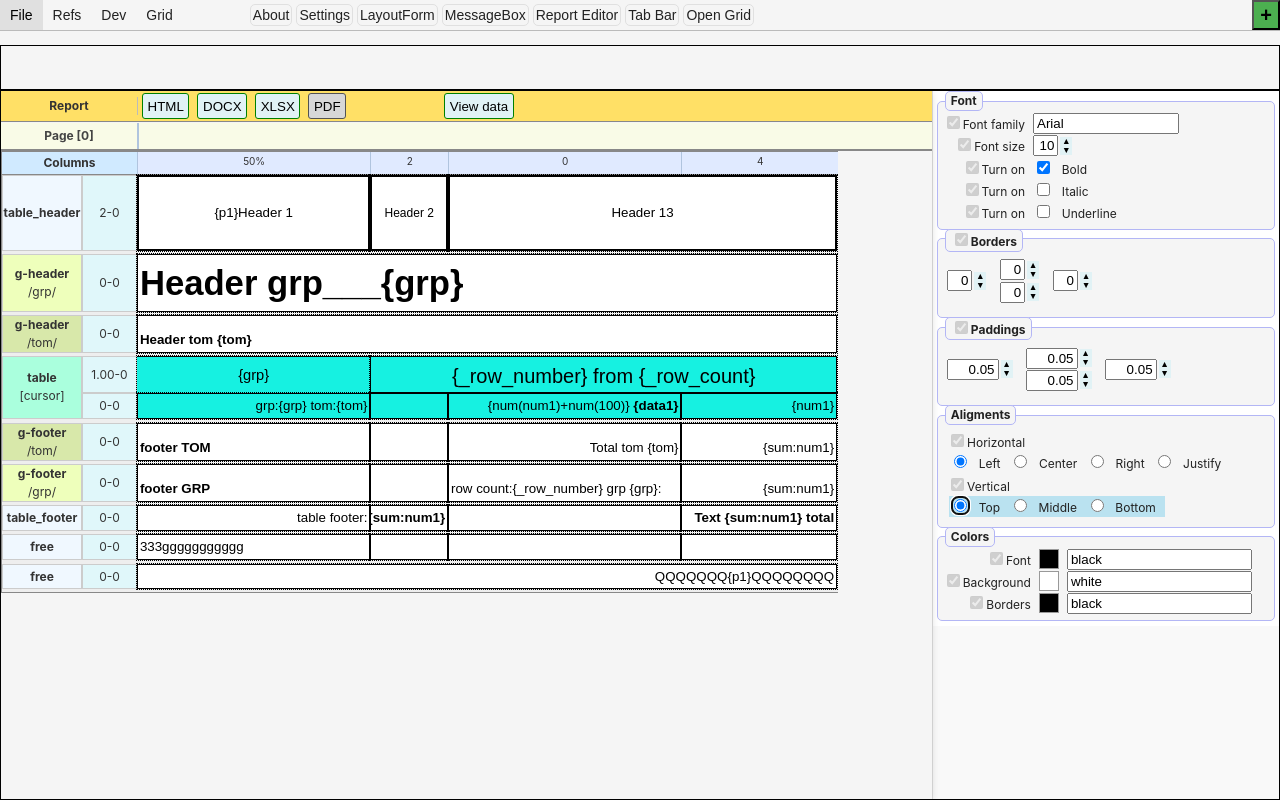
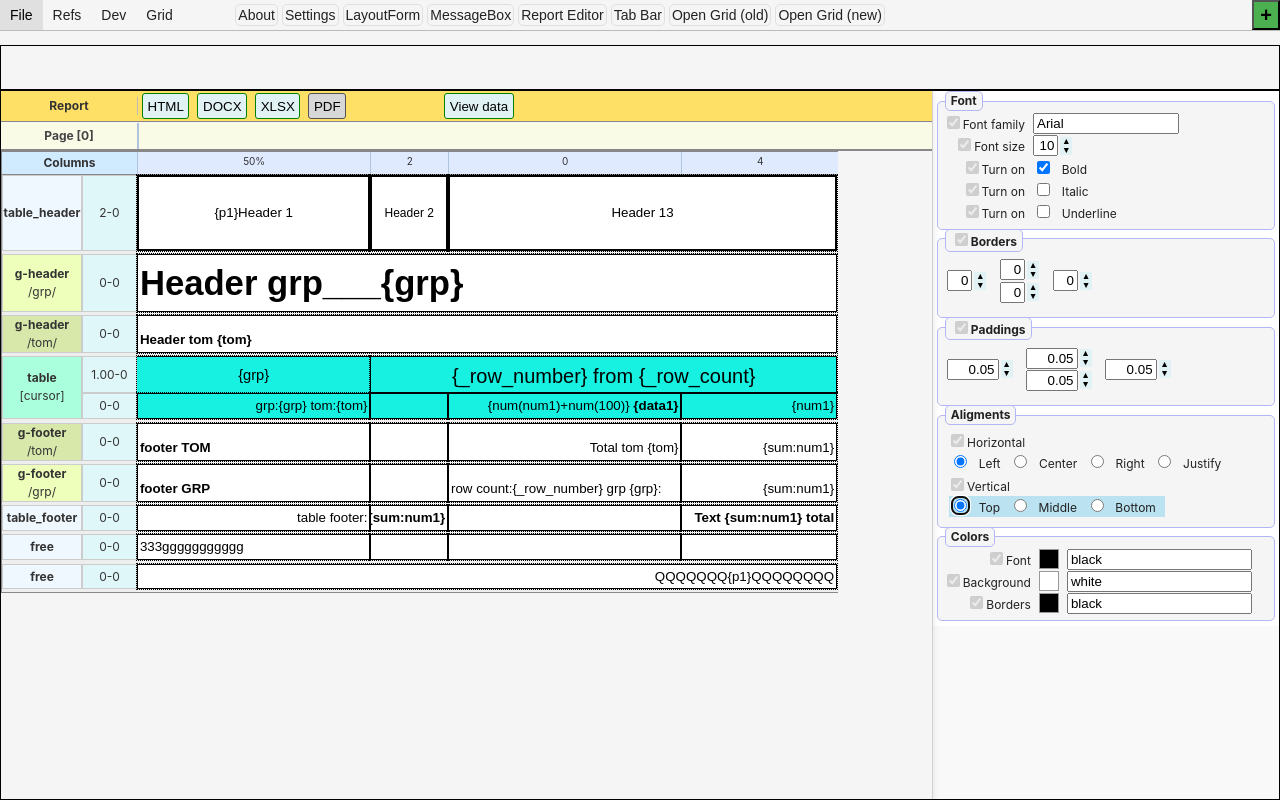
Before and after one commit to AndreiPuchko/q2web, a React (Vite) app: page / in a window 1280 px wide. Built offline with nearby package versions, Linux system fonts and the light colour scheme.

Commit message:
test app

```diff
--- a/src/q2app/q2app.ts
+++ b/src/q2app/q2app.ts
@@ -121,7 +121,7 @@ q2forms.push(messageBox1);
 q2forms.push(messageBox2);
 
 const data_set = get_data_sets_json()["cursor"];
-const dataGrid = new Q2Form("Grid|Open Grid", "DataGrid", "", { menutoolbar: true, data: data_set })
+const dataGrid = new Q2Form("Grid|Open Grid (old)", "DataGrid", "", { menutoolbar: true, data: data_set })
 
 dataGrid.add_control("data1", "Text data")
 dataGrid.add_control("num1", "Num data")
@@ -129,3 +129,8 @@ dataGrid.add_control("grp", "Group data 1")
 dataGrid.add_control("tom", "Group data 2")
 
 q2forms.push(dataGrid);
+
+
+const dataGrid2 = new Q2Form("Grid|Open Grid (new)", "DataGrid2", "", { menutoolbar: true })
+dataGrid2.add_control("datagrid", "", { control: "form", data: dataGrid })
+q2forms.push(dataGrid2);
```
